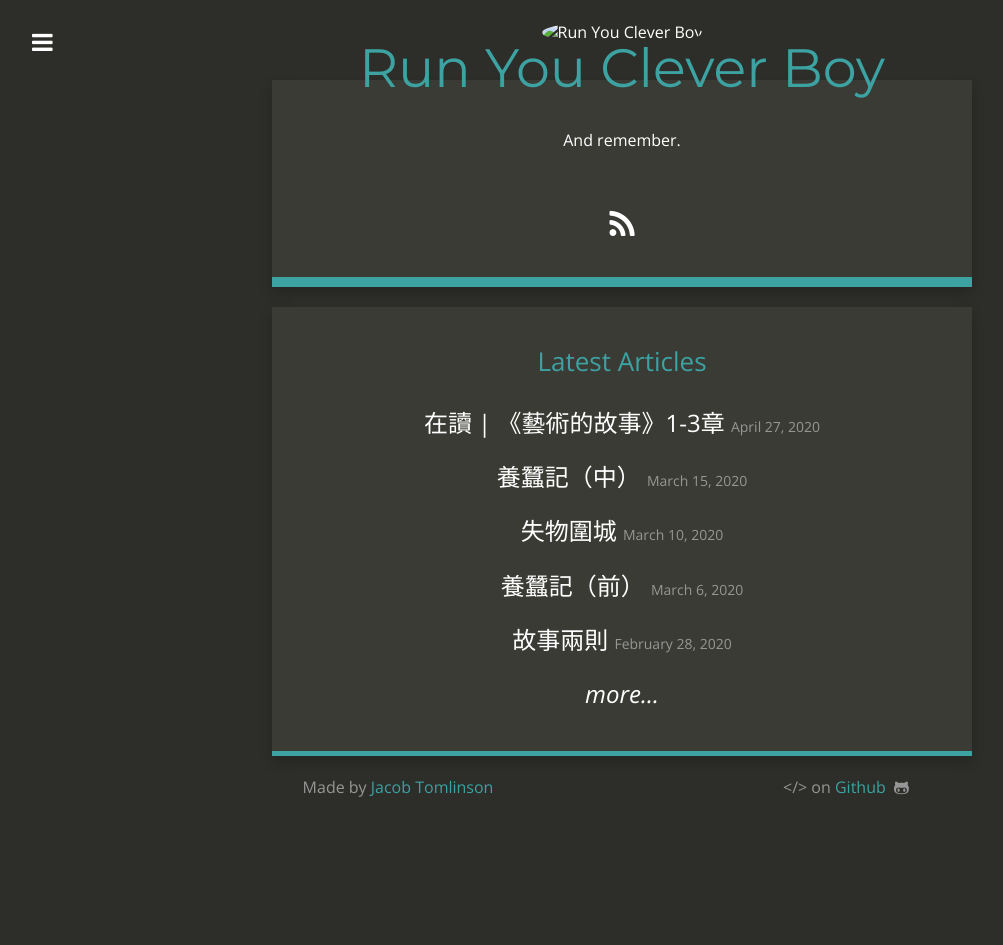
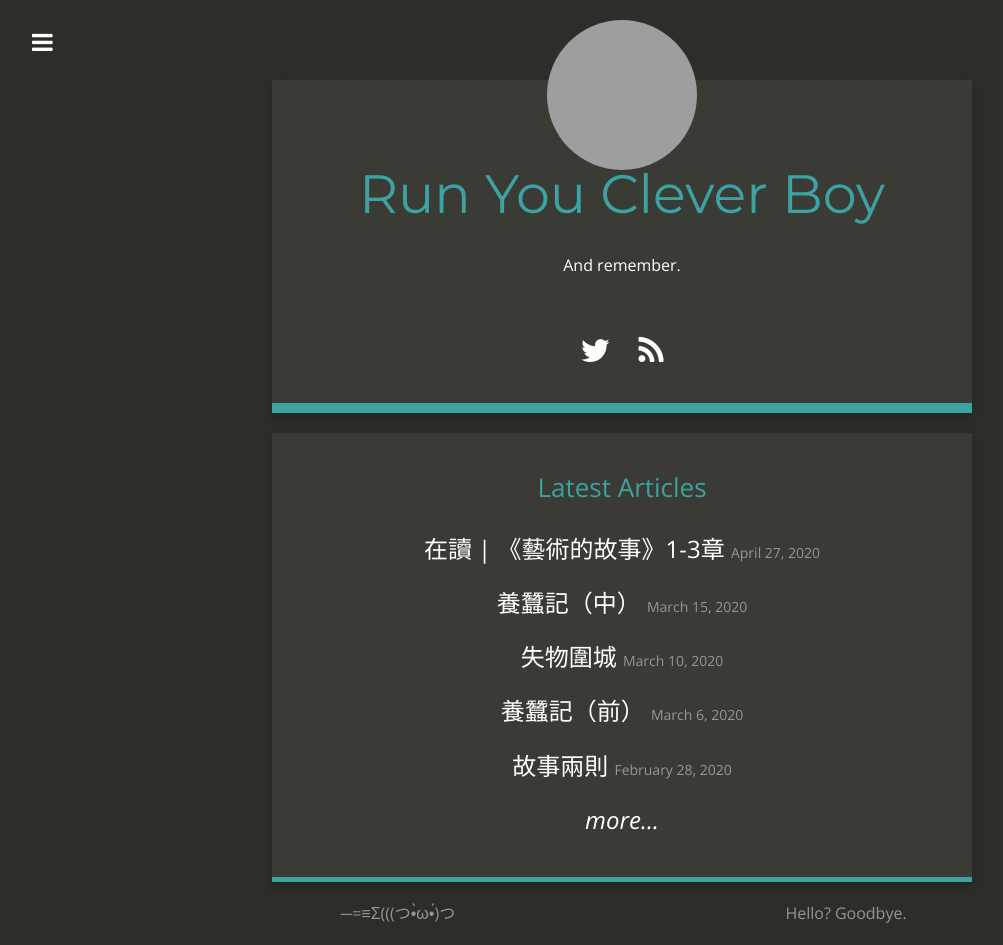
Before and after one commit to Jelly-Fisher/rycbar.github.io, a Jekyll site: the page built from index.html, in a window 1280 px wide. Shown: the whole page, without its empty margins (18-1021 px from the left). Built offline with Jekyll 4.4.1, drawn with Linux system fonts in a browser that asks for light colours; nearby versions of some CDN libraries; before the commit the page ends 900 px from its top, so only the background shows below that; grey boxes are pictures that could not be loaded.

Commit message:
Update _config.yml

```diff
--- a/_config.yml
+++ b/_config.yml
@@ -4,20 +4,20 @@ email:
 description: And remember.
 url: https://rycbar.me
 title_description: And remember.
-title_image:
-google_analytics:
-disqus_account:
+title_image: https://1drv.ms/u/s!AhGuVS9rBvJyq0zbBKHHTfw2kWHw?e=CUZKYY
+google_analytics: UA-165015031-1
+disqus_account: ellecheung@outlook.com
 addthis_id:
 post_limit: 5
 
 # Social usernames/URLs
-twitter_username:
+twitter_username: ellegenious
 github_username:
 instagram_username:
 
 # Footer
-footer_left: "Made by <a href=\"https://twitter.com/_JacobTomlinson\">Jacob Tomlinson</a>"
-footer_right: "&lt;/&gt; on <a href=\"https://github.com/jacobtomlinson/carte-noire\">Github</a> &nbsp;<i class=\"fa fa-github-alt\"></i>"
+footer_left: "─=≡Σ(((つ•̀ω•́)つ"
+footer_right: "Hello? Goodbye."
 
 # Build settings
 markdown: kramdown
```
